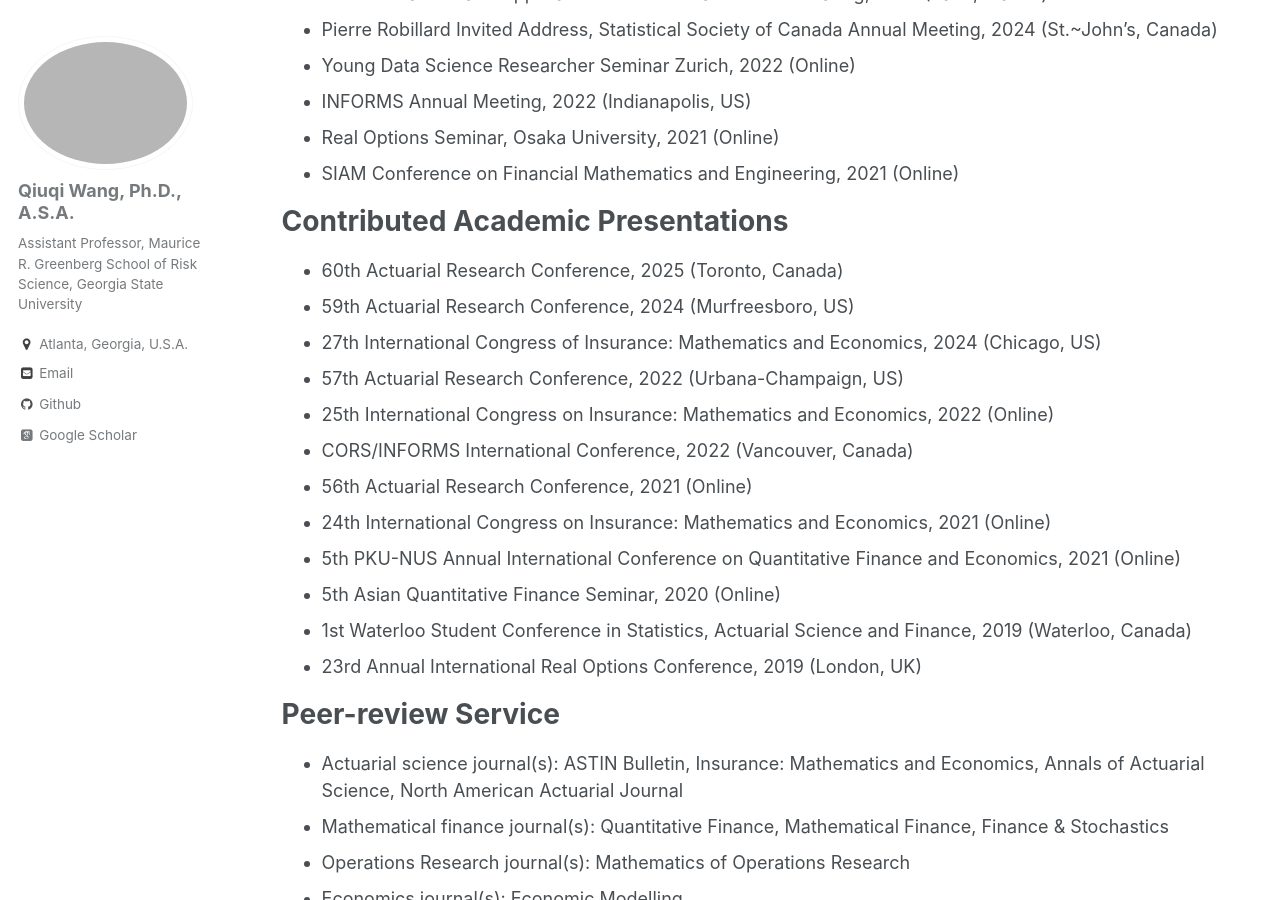
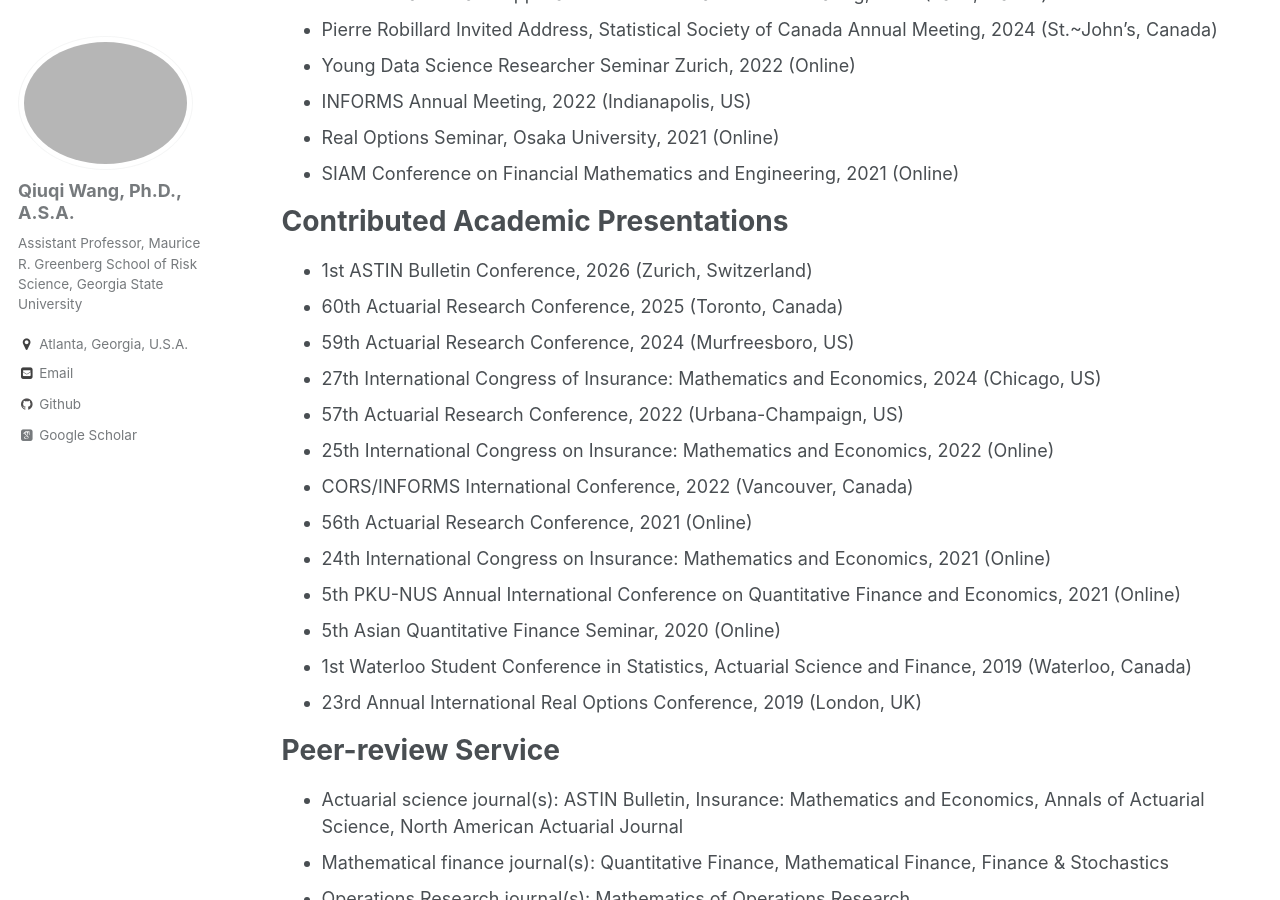
Before and after one commit to qwangan/qwangan.github.io, a Jekyll site: the page built from _pages/talks.md, in a window 1280 px wide and 900 px high, scrolled down 568 px. Built offline with Jekyll 4.4.1, drawn with Linux system fonts in a browser that asks for light colours; some web fonts are replaced.

Commit message:
Update talks.md

```diff
--- a/_pages/talks.md
+++ b/_pages/talks.md
@@ -24,6 +24,7 @@ author_profile: true
 * SIAM Conference on Financial Mathematics and Engineering, 2021 (Online)
 
 # Contributed Academic Presentations
+* 1st ASTIN Bulletin Conference, 2026 (Zurich, Switzerland)
 * 60th Actuarial Research Conference, 2025 (Toronto, Canada)
 * 59th Actuarial Research Conference, 2024 (Murfreesboro, US)
 * 27th International Congress of Insurance: Mathematics and Economics, 2024 (Chicago, US)
```
